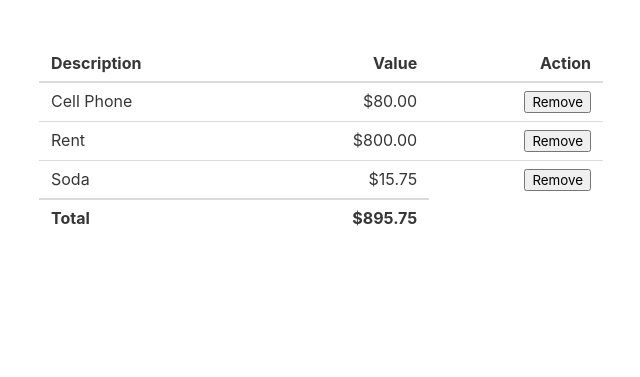
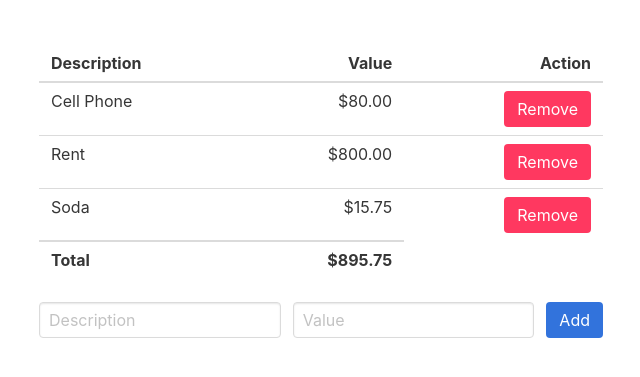
Before and after one commit to DetroitCoders/LearningProjects, a plain HTML site: page Budget/index.html in a window 1280 px wide. Shown: the part 87-464 px from the top of the page, without its empty margins (319-959 px from the left). Drawn offline with nearby package versions, Linux system fonts and the light colour scheme.

Commit message:
Updated UI  Added Quick Add

```diff
--- a/Budget/app.js
+++ b/Budget/app.js
@@ -44,11 +44,12 @@ function drawHtml() {
 
     var colRemove = document.createElement('td');
     colRemove.classList.add('has-text-right');
-    var btn = document.createElement("button");
-    btn.addEventListener("click", function() {
+    var btn = document.createElement('button');
+    btn.classList.add('button', 'is-danger');
+    btn.addEventListener('click', function() {
       activeBudget.removeItem(item.id);
     });
-    var t = document.createTextNode("Remove");
+    var t = document.createTextNode('Remove');
     btn.appendChild(t);
     colRemove.appendChild(btn);
 
--- a/Budget/index.html
+++ b/Budget/index.html
@@ -32,6 +32,23 @@
                 </table>
             </div>
         </div>
+        <div class="columns">
+            <div class="column is-half is-offset-one-quarter">
+                <div class="field is-grouped">
+                    <p class="control is-expanded">
+                        <input class="input" type="text" placeholder="Description">
+                    </p>
+                    <p class="control is-expanded">
+                        <input class="input" type="text" placeholder="Value">
+                    </p>
+                    <p class="control">
+                        <a class="button is-link">
+                            Add
+                        </a>
+                    </p>
+                </div>
+            </div>
+        </div>
 
         <script src="app.js"></script>
 </body>
```
